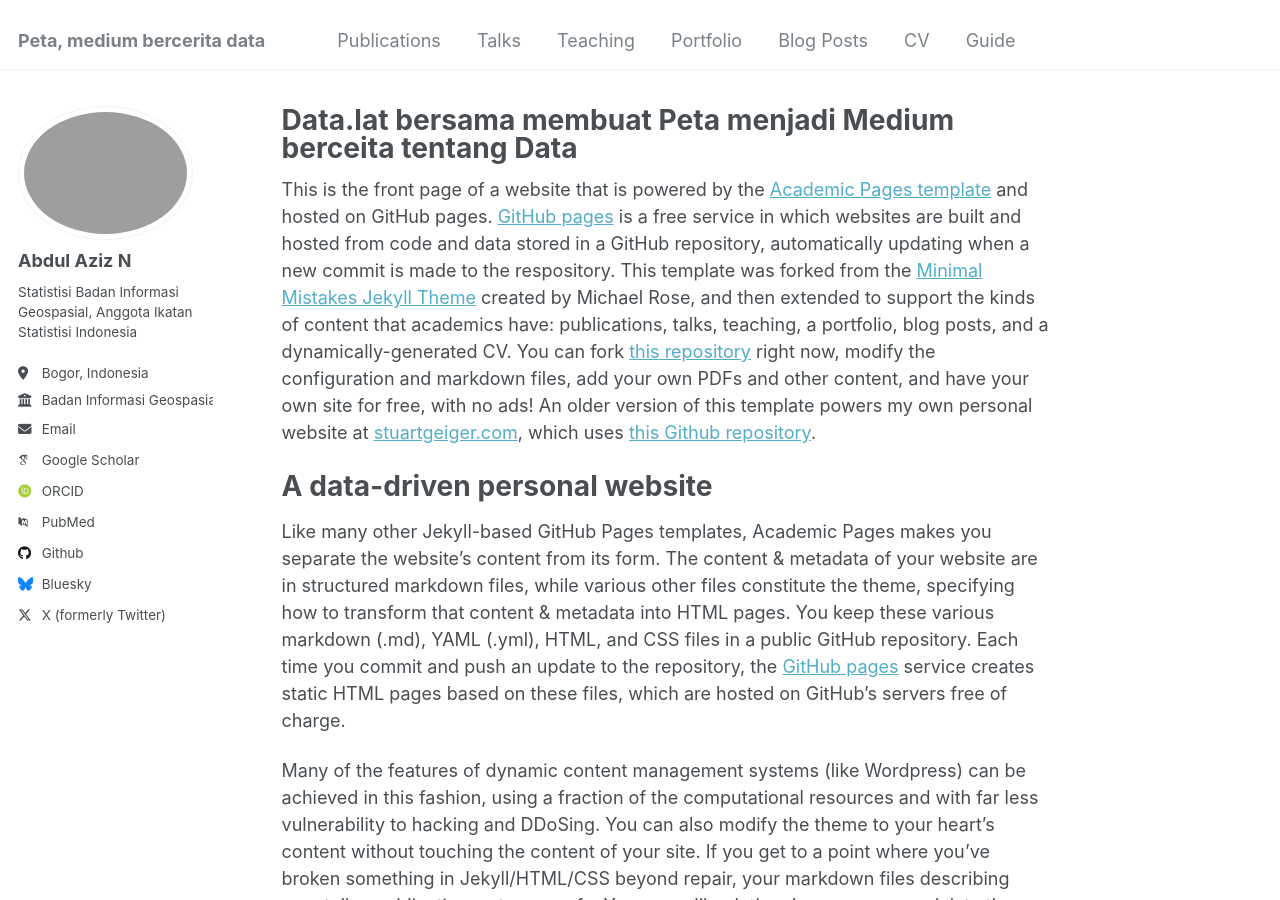
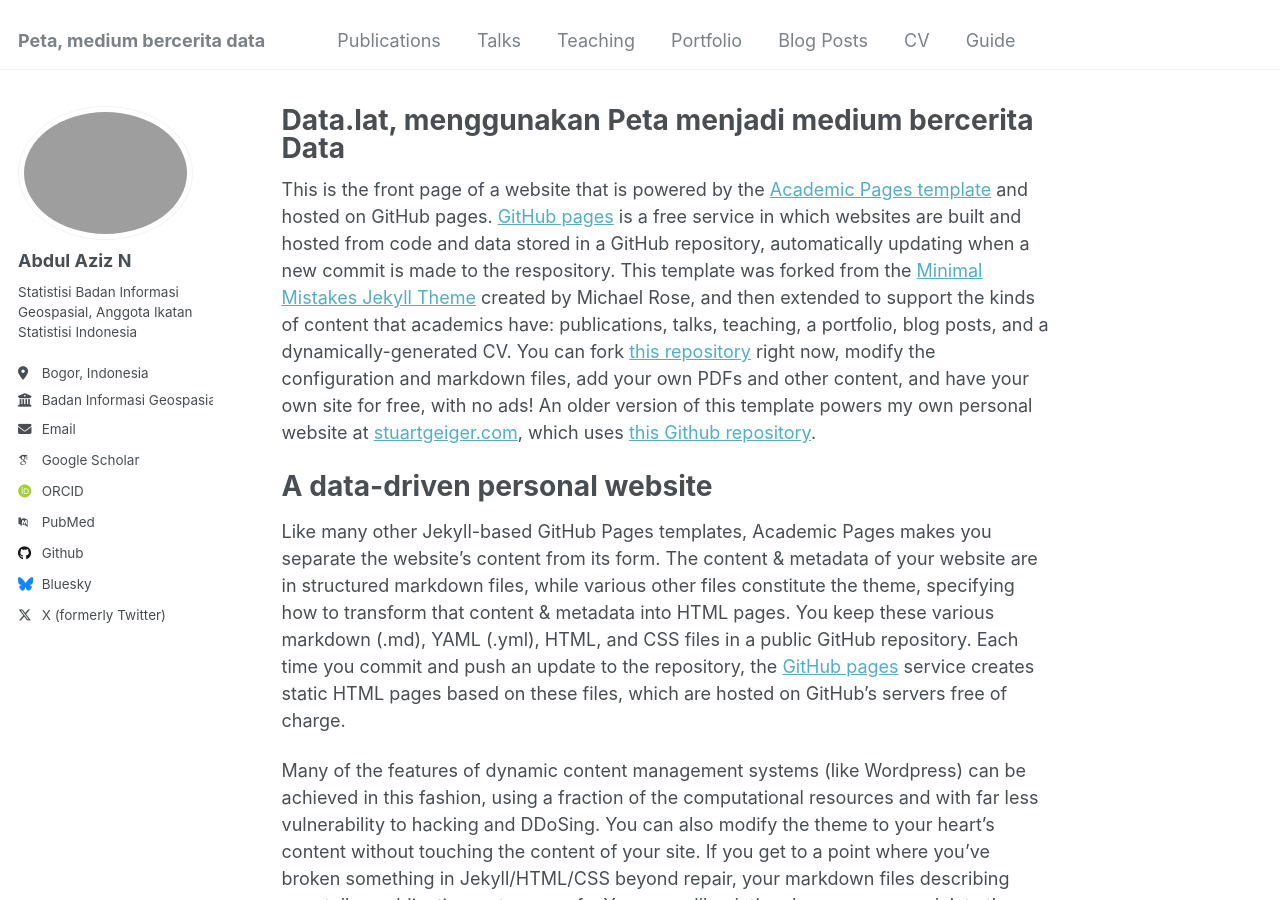
Before and after one commit to datadotlat/datadotlat.github.io, a Jekyll site: the page built from _pages/about.md, in a window 1280 px wide and 900 px high. Built offline with Jekyll 4.4.1, drawn with Linux system fonts in a browser that asks for light colours; some web fonts are replaced.

Commit message:
Update about.md

```diff
--- a/_pages/about.md
+++ b/_pages/about.md
@@ -1,6 +1,6 @@
 ---
 permalink: /
-title: "Data.lat bersama membuat Peta menjadi Medium berceita tentang Data"
+title: "Data.lat, menggunakan Peta menjadi medium bercerita Data"
 author_profile: true
 redirect_from:
   - /about/
```
